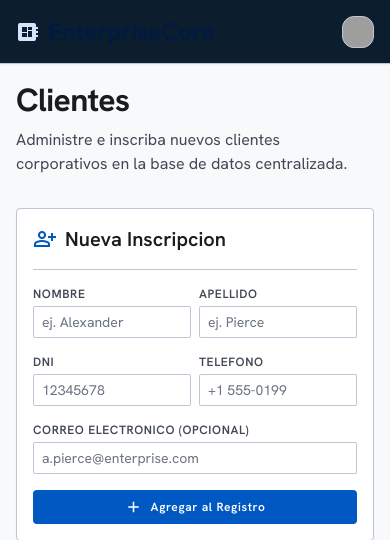
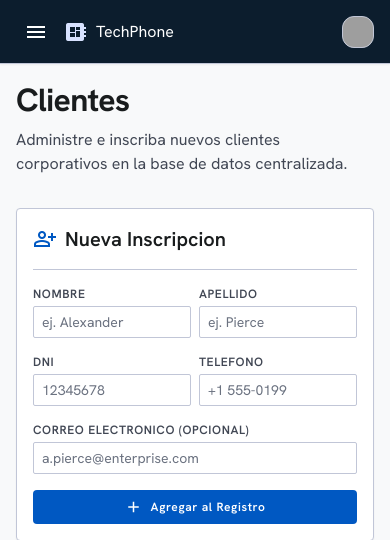
Before and after one commit to DiegoCC14/ControlStockTecPhone, a Django app: page /clientes/ in a window 390 px wide. Shown: the top 540 px of the page. Run offline with Django 5.2, Linux system fonts and the light colour scheme; data comes from the database, SQL or seed files in the repository; some libraries are stand-ins or nearby versions; grey boxes are pictures that could not be loaded.

Commit message:
new version movile

```diff
--- a/control_stock/templates/base.html
+++ b/control_stock/templates/base.html
@@ -117,16 +117,32 @@
             background-color: #c1c6d7;
             border-radius: 10px;
         }
+
+        /* Transition for the mobile menu */
+        #mobile-menu {
+            transition: transform 0.3s ease-in-out;
+        }
+        .menu-open {
+            transform: translateX(0) !important;
+        }
+        .menu-closed {
+            transform: translateX(-100%);
+        }
     </style>
     {% block extra_css %}{% endblock %}
 </head>
-<body class="bg-background text-on-surface font-body-md min-h-screen">
+<body class="bg-background text-on-surface font-body-md min-h-screen relative">
 
     <!-- TopNavBar (Compartido) -->
     <header class="bg-on-tertiary-fixed h-16 w-full flex items-center shadow-sm border-b border-outline-variant fixed top-0 left-0 z-50 justify-between px-md max-w-full">
         <div class="flex items-center gap-sm">
+            <!-- Hamburguer Menu Button (Visible only on mobile) -->
+            <button id="mobile-menu-btn" class="md:hidden flex items-center justify-center p-sm text-surface-container-lowest hover:bg-on-primary-fixed rounded-full transition-colors" onclick="toggleMobileMenu()">
+                <span class="material-symbols-outlined">menu</span>
+            </button>
             <span class="material-symbols-outlined text-primary-fixed" style="font-variation-settings: 'FILL' 1;">developer_board</span>
-            <span class="font-headline-lg text-headline-lg font-bold text-on-primary-fixed">EnterpriseCore</span>
+            <!-- Added Title for mobile context -->
+            <span class="font-headline-md text-surface-container-lowest md:hidden">TechPhone</span>
         </div>
         <div class="flex items-center gap-md">
             <div class="w-8 h-8 rounded-full bg-surface-container-high border border-outline-variant overflow-hidden flex items-center justify-center">
@@ -137,8 +153,11 @@
 
     <div class="flex pt-16 h-screen overflow-hidden">
 
+        <!-- Overlay (Dark background when mobile menu is open) -->
+        <div id="mobile-overlay" class="fixed inset-0 bg-[#00000080] z-40 hidden md:hidden" onclick="toggleMobileMenu()"></div>
+
         <!-- SideNavBar (Compartido) -->
-        <nav class="hidden md:flex flex-col h-full py-md overflow-y-auto bg-surface-container-low w-60 fixed left-0 top-16 border-r border-outline-variant transition-all duration-150 ease-in-out z-40">
+        <nav id="mobile-menu" class="flex flex-col h-full py-md overflow-y-auto bg-surface-container-low w-64 fixed left-0 top-16 border-r border-outline-variant z-50 menu-closed md:transform-none md:flex md:w-60">
             <div class="px-md mb-lg">
                 <h2 class="font-headline-md text-headline-md text-on-surface">TechPhone</h2>
                 <p class="font-label-md text-label-md text-on-surface-variant opacity-70">V2.4.0</p>
@@ -178,12 +197,29 @@
         </nav>
 
         <!-- Main Content Area -->
-        <main class="flex-1 ml-0 md:ml-60 p-md md:p-lg overflow-y-auto w-full bg-background">
+        <main class="flex-1 ml-0 md:ml-60 p-md md:p-lg overflow-y-auto w-full bg-background relative z-0">
             {% block content %}
             {% endblock %}
         </main>
     </div>
 
+    <script>
+        function toggleMobileMenu() {
+            const menu = document.getElementById('mobile-menu');
+            const overlay = document.getElementById('mobile-overlay');
+            const isClosed = menu.classList.contains('menu-closed');
+
+            if (isClosed) {
+                menu.classList.remove('menu-closed');
+                menu.classList.add('menu-open');
+                overlay.classList.remove('hidden');
+            } else {
+                menu.classList.add('menu-closed');
+                menu.classList.remove('menu-open');
+                overlay.classList.add('hidden');
+            }
+        }
+    </script>
     {% block extra_js %}{% endblock %}
 </body>
 </html>
```
